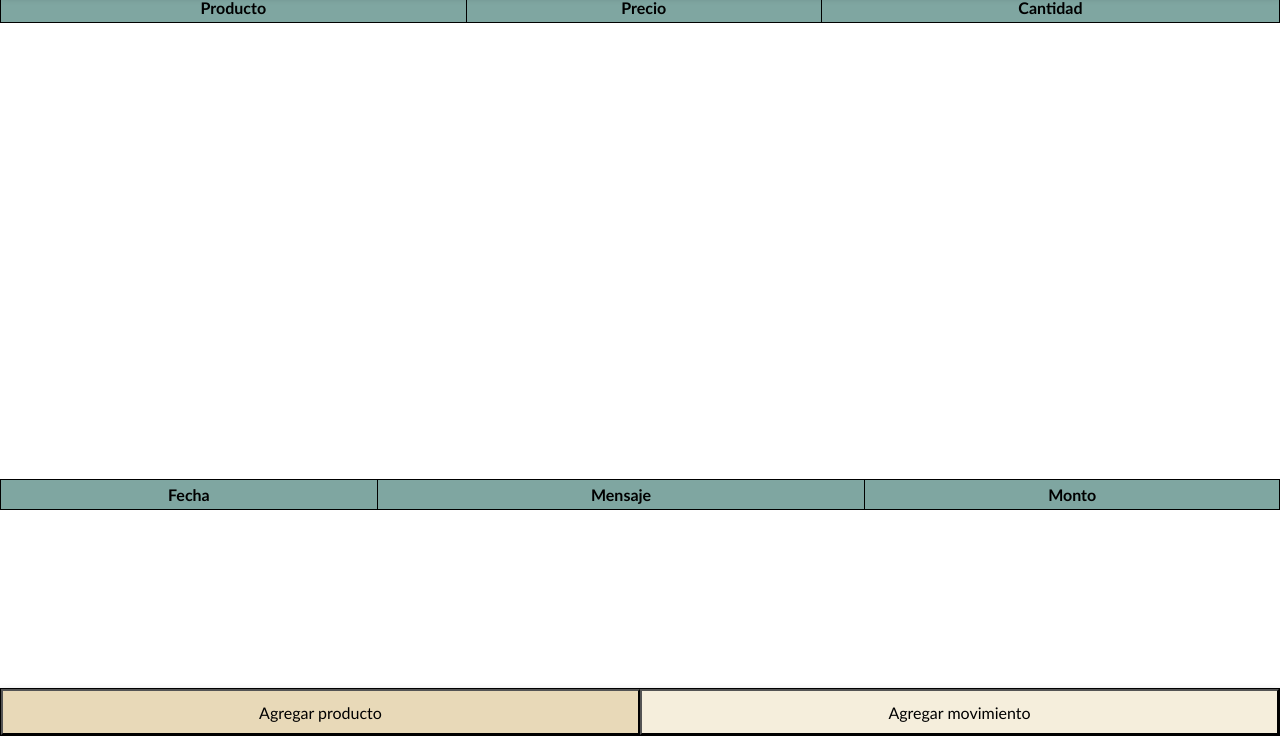
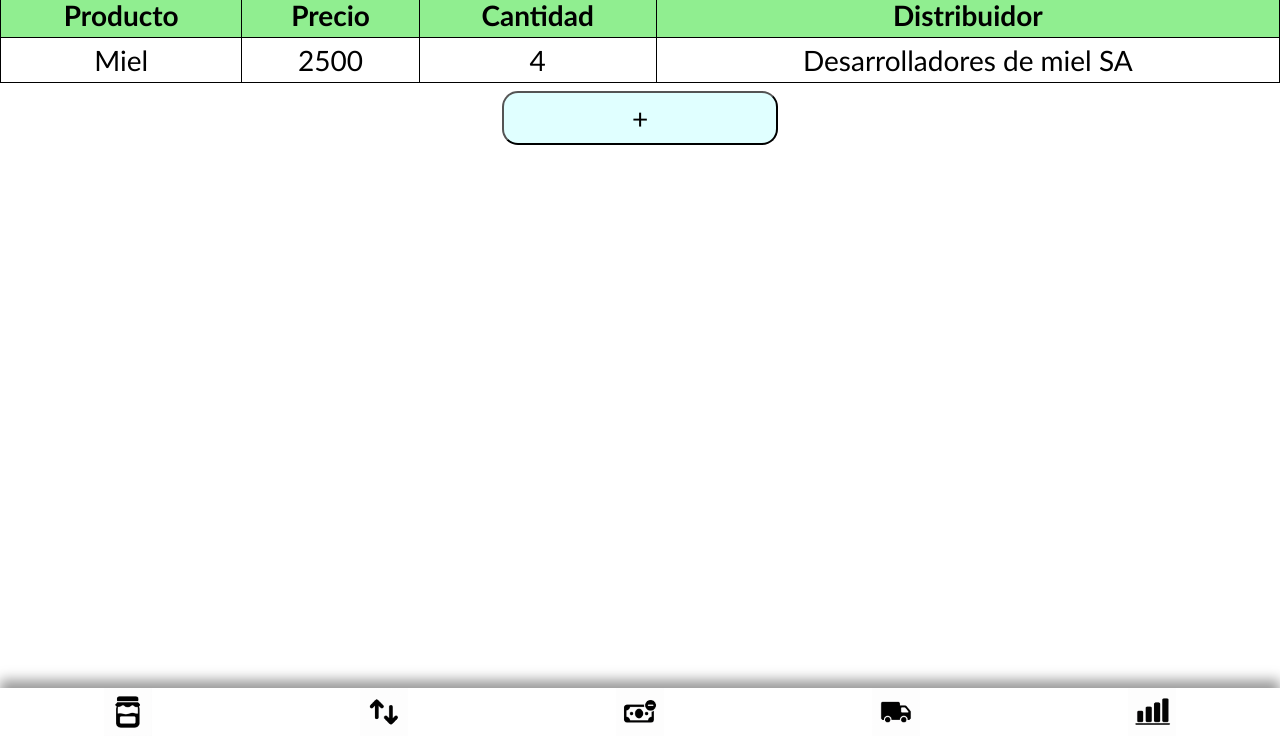
Before and after one commit to TobiasIvanGodoy/NaturalOM_interfaz, a plain HTML site: page index.html in a window 1280 px wide. Shown: the part 64-800 px from the top of the page. Drawn offline with Linux system fonts and the light colour scheme.

Commit message:
Nuevo diseño

```diff
--- a/index.html
+++ b/index.html
@@ -20,8 +20,8 @@
         <div id="informacion" class="oculto"></div>
     </div>
 
-    <div id="superior" class="contenedorHUD animacion1">
-        <p id="saldo"></p>
+    <div id="superior" class="contenedorRow animacion1">
+        <p id="saldo">$450.000</p>
         <img
             id="logo"
             src="diseño/logo_sin_redes.jpg"
@@ -29,40 +29,54 @@
     </div>
 
     <div class="contenedorSeccion animacion1">
-
-        <div id="productos" class="contenedorTablas">
             <table id="tablaProductos">
                 <tr>
                     <th>Producto</th>
                     <th>Precio</th>
                     <th>Cantidad</th>
+                    <th>Distribuidor</th>
+                </tr>
+                <tr>
+                    <td>Miel</td>
+                    <td>2500</td>
+                    <td>4</td>
+                    <td>Desarrolladores de miel SA</td>
                 </tr>
             </table>
-        </div>
-
-        <div id="movimientos" class="contenedorTablas">
-            <table id="tablaMovimientos">
-                <tr>
-                    <th>Fecha</th>
-                    <th>Mensaje</th>
-                    <th>Monto</th>
-                </tr>
-            </table>
-        </div>
-
+            <button id="btnAgregar">
+                +
+            </button>
     </div>
 
-    <div id="inferior" class="contenedorHUD animacion1">
-        <button id="btnProducto">
-            Agregar producto
+    <div id="inferior" class="contenedorRow animacion1">
+        <button
+        id="btnProducto"
+        class="btnSeccion">
+        <img src="diseño/productos.png" alt="Productos">
         </button>
 
-        <button id="btnMovimiento">
-            Agregar movimiento
+        <button id="btnMovStock"
+        class="btnSeccion">
+        <img src="diseño/mov_stock.png" alt="movimientos de stock">
+        </button>
+
+        <button id="btnGastos"
+        class="btnSeccion">
+        <img src="diseño/gastos.png" alt="Gastos">
+        </button>
+
+        <button id="btnDistribuidores"
+        class="btnSeccion">
+        <img src="diseño/distribuidores.png" alt="Distribuitores">
+        </button>
+
+        <button id="btnStats"
+        class="btnSeccion">
+        <img src="diseño/estadisticas.png" alt="Estadisticas">
         </button>
     </div>
 
-    <script src="script.js"></script>
+<!--<script src="script.js"></script>-->
 
 </body>
 
--- a/script.js
+++ b/script.js
@@ -122,10 +122,6 @@ const botonesAgregados = [
         boton: btnMovimiento,
 
         campos: {
-            mensaje: [
-                "Describí el movimiento",
-                "text"
-            ],
 
             monto: [
                 "Ingrese el monto del movimiento",
@@ -146,32 +142,12 @@ for (const configuracion of botonesAgregados) {
 
         overlay.classList.remove("oculto");
 
+        if (configuracion.boton === btnMovimiento) {
+
+        }
+
         const elementos = abrirMenu(configuracion.campos);
 
-        if (configuracion.boton === btnMovimiento) {
-
-            const espacioBoton = document.createElement("div");
-            espacioBoton.id = "espacioBoton";
-            espacioBoton.textContent = "Gasto";
-
-            const btnGasto = crearBoton(
-                "btnGastoNoPress",
-                "",
-                espacioBoton
-            );
-
-            contenedor.appendChild(espacioBoton);
-
-            elementos.push(espacioBoton);
-            elementos.push(btnGasto);
-
-            btnGasto.addEventListener("click", function () {
-
-                // lógica del backend
-
-            });
-
-        }
 
         const btnConfirmar = crearBoton(
             "btnConfirmar",
--- a/style.css
+++ b/style.css
@@ -11,13 +11,7 @@
     --crema: #F5EEDC;
     --oliva: #A6B48A;
 
-    --blanco: white;
-    --negro: black;
 
-    --sombra: rgba(0, 0, 0, 0.3);
-    --overlay: rgba(0, 0, 0, 0.6);
-
-    --borde: 1px solid var(--negro);
 }
 
 /* ==========================================================================
@@ -34,11 +28,11 @@ html {
     box-sizing: border-box;
 
     font-family: 'Gill Sans', 'Gill Sans MT', Calibri, 'Trebuchet MS', sans-serif;
-    font-size: 2vh;
+    font-size: clamp(28px, 3vh, 50px);
 }
 
 body {
-    background: var(--blanco);
+    background: white;
     background-attachment: fixed;
 
     display: flex;
@@ -62,36 +56,38 @@ body {
     justify-content: space-evenly;
     align-items: center;
 
-    background-color: var(--overlay);
+    background-color: rgba(0, 0, 0, 0.6);
 }
 
 /* ==========================================================================
    HUD
    ========================================================================== */
 
-.contenedorHUD {
-    position: fixed;
-    width: 100%;
-    z-index: 1;
-
+.contenedorRow {
     display: flex;
+    flex-direction: row;
     justify-content: space-between;
     align-items: center;
 
-    background-color: rgb(0 0 0 / 10%);
-    border: var(--borde);
-    box-shadow: 0 .5vh 1vh var(--sombra);
 }
 
 #superior {
+    z-index: 1;
+    width: 100%;
+    position: fixed;
     top: 0;
     height: 7vh;
     padding: 1vh 1vw;
+
 }
 
 #inferior {
+    z-index: 1;
+    width: 100%;
+    position: fixed;
     bottom: 0;
     height: 6vh;
+    box-shadow: 0 -1vh 1.5vh rgba(0, 0, 0, 0.4);
 }
 
 #logo {
@@ -107,13 +103,11 @@ body {
     align-items: center;
 
     height: 50%;
-    padding: 3vh 2vw;
+    padding: 2vh 2vw;
 
-    background: var(--blanco);
-    border: var(--borde);
+    border: 1px solid black;
     border-radius: 2vw;
 
-    font-size: 4vh;
 }
 
 /* ==========================================================================
@@ -121,43 +115,41 @@ body {
    ========================================================================== */
 
 button {
-    font-family: Calibri;
-    font-size: 2vh;
+    display: flex;
+    flex-direction: row;
+    justify-content: space-evenly;
+    align-items: center;
 }
 
 button:hover {
     filter: brightness(.7);
 }
 
-#inferior button {
-    width: 50%;
+.btnSeccion {
+    flex: 1;
     height: 100%;
+    border: none;
+    background-color: white;
 }
 
-#btnProducto {
-    background: var(--arena);
-}
-
-#btnMovimiento {
-    background: var(--crema);
+.btnSeccion img {
+    width: 100%;
+    height: 100%;
+    object-fit: contain;
 }
 
 #btnCerrar {
-    display: flex;
-    justify-content: center;
-    align-items: center;
-
     height: 100%;
     aspect-ratio: 1;
 
     padding: 1vh;
 }
 
-#btnGastoNoPress {
-    width: 5vw;
-    aspect-ratio: 1;
+#btnAgregar {
+    background-color: lightcyan;
+    border-radius: 2vh;
+    padding: 1vh 10vw;
 }
-
 /* ==========================================================================
    CONTENIDO PRINCIPAL
    ========================================================================== */
@@ -165,25 +157,17 @@ button:hover {
 .contenedorSeccion {
     position: relative;
     top: 7vh;
+    display: flex;
+    flex-direction: column;
+    align-items: center;
+    justify-content: top;
+    gap: 1vh;
 
-    width: 100vw;
     height: 87vh;
+    min-width: 100%;
 
-    overflow: hidden;
-    background: var(--blanco);
-}
-
-.contenedorTablas {
-    width: 100%;
     overflow: auto;
-}
-
-#productos {
-    height: 70%;
-}
-
-#movimientos {
-    height: 30%;
+    background-color: white;
 }
 
 /* ==========================================================================
@@ -191,10 +175,12 @@ button:hover {
    ========================================================================== */
 
 table {
-    width: 100%;
+    min-width: 100%;
+    width: max-content;
 
     margin: 0;
 
+    table-layout: auto;
     border-collapse: collapse;
     border-spacing: 0;
 
@@ -205,7 +191,9 @@ table th,
 table td {
     padding: 5px 10px;
     text-align: center;
-    border: var(--borde);
+    border-style: solid;
+    border-width: 1px;
+    white-space: nowrap;
 }
 
 table th {
@@ -213,11 +201,11 @@ table th {
     top: -1px;
     z-index: 1;
 
-    background: var(--verde-oscuro);
+    background-color: lightgreen;
 }
 
 table td {
-    background: var(--verde-claro);
+    background-color: white;
 }
 
 /* Estados de filas/celdas */
@@ -234,7 +222,7 @@ table td {
    FORMULARIOS
    ========================================================================== */
 
-.contenedor {
+.contenedorMenu {
     width: 80vw;
 
     display: flex;
@@ -246,7 +234,7 @@ table td {
 
     background: var(--blanco);
     border-radius: 1vh;
-    box-shadow: 0 .5vh 1vh var(--sombra);
+    box-shadow: 0 1vh 1.5vh rgba(0, 0, 0, 0.4);
 
     z-index: 2;
 }
@@ -257,33 +245,6 @@ table td {
 
     width: 100%;
     padding: 2vh 2vw;
-}
-
-#informacion {
-    background: var(--oliva);
-}
-
-/* ==========================================================================
-   BOTÓN CERRAR
-   ========================================================================== */
-
-#cerrar,
-#espacioBoton {
-    display: flex;
-    align-items: center;
-    width: 100%;
-}
-
-#cerrar {
-    justify-content: flex-end;
-    background: transparent;
-}
-
-#espacioBoton {
-    flex-direction: row-reverse;
-    justify-content: left;
-    gap: 2vw;
-    height: 2vh;
 }
 
 /* ==========================================================================
```
Also changed, not shown: diseño/distribuidores.png (added), diseño/estadisticas.png (added), diseño/gastos.png (added), diseño/mov_stock.png (added), diseño/productos.png (added).
